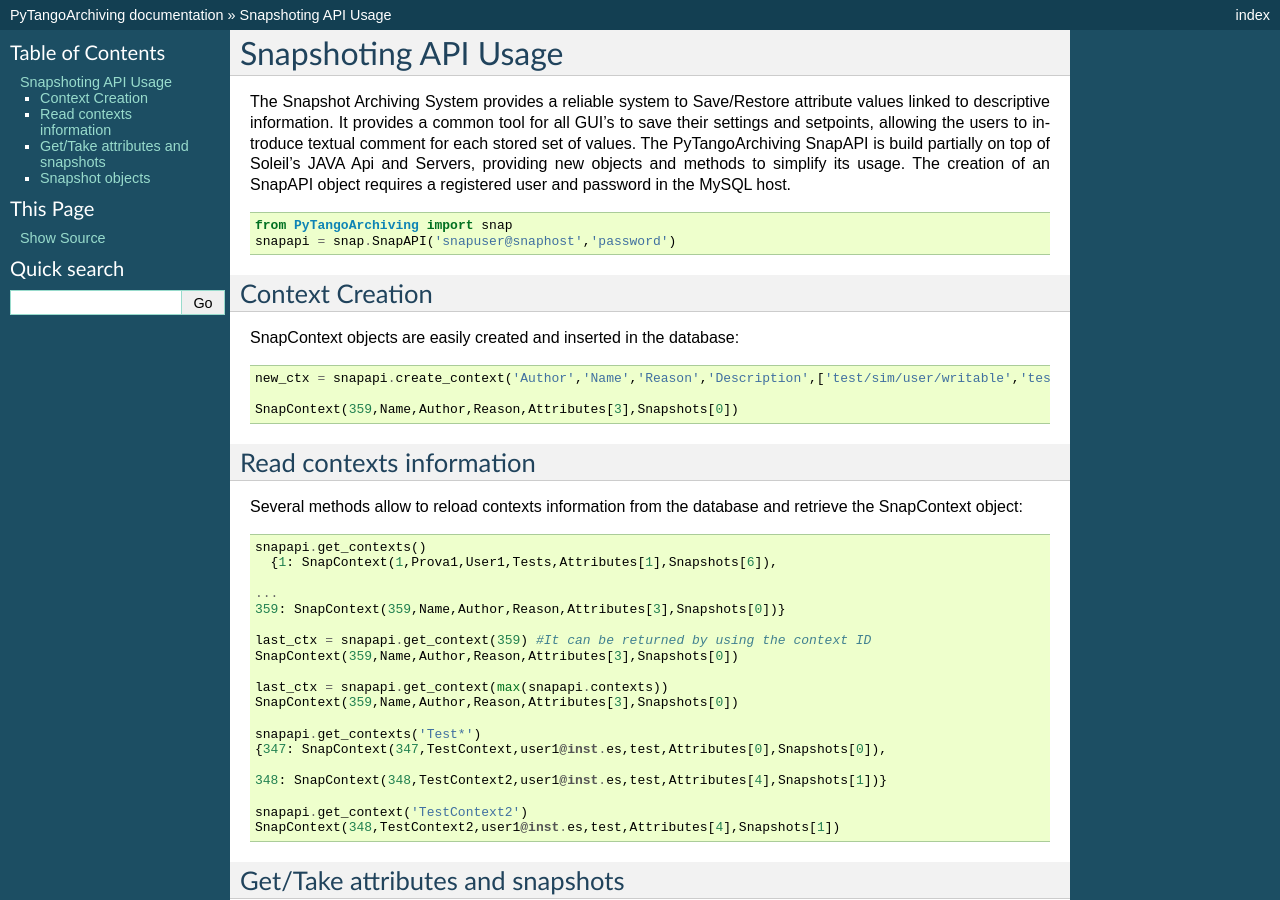
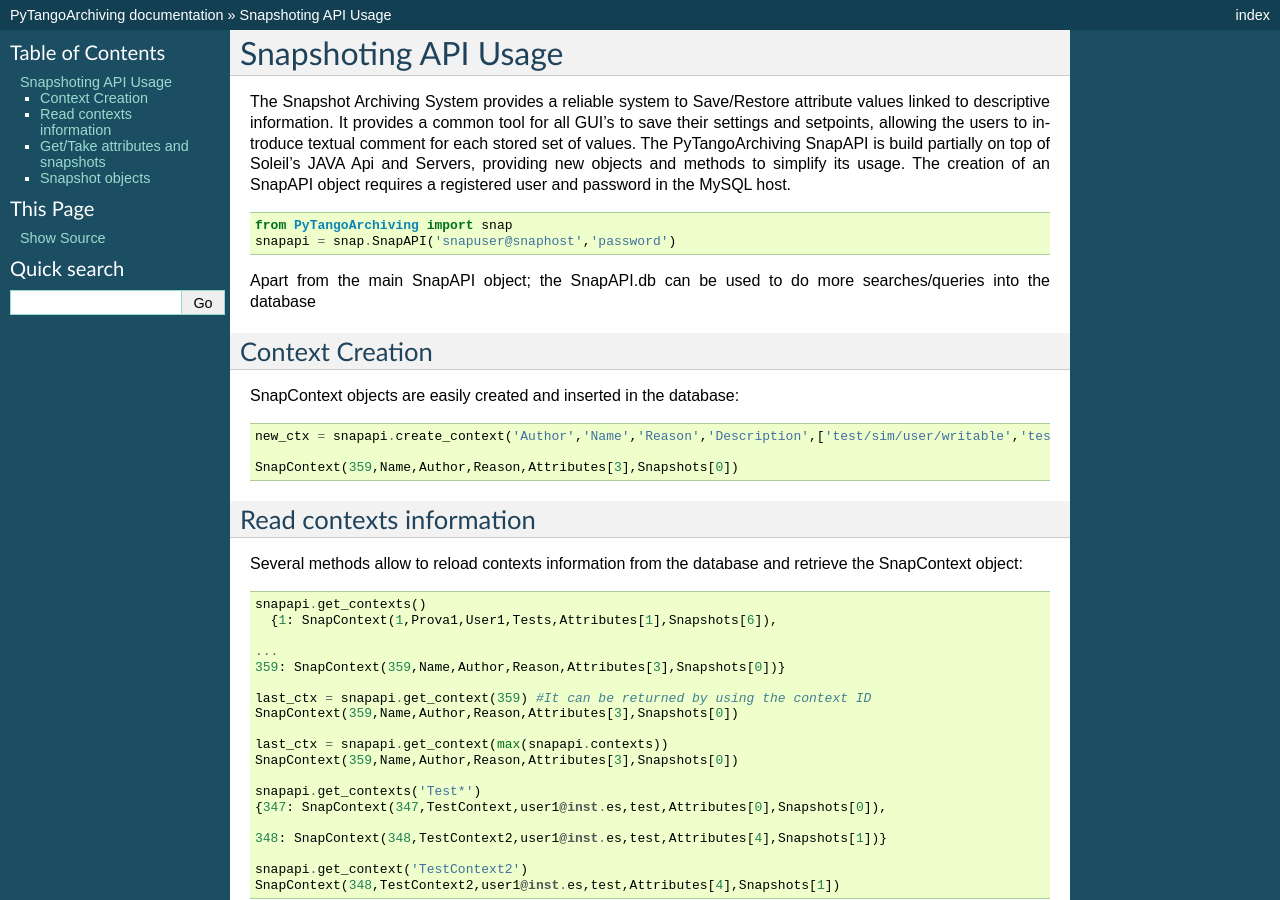
Before and after one commit to tango-controls/PyTangoArchiving, a Sphinx documentation site: the page built from doc/SnapUsage.rst, in a window 1280 px wide and 900 px high. Built offline with Sphinx 7.4.7, drawn with Linux system fonts in a browser that asks for light colours.

Commit message:
Update SnapUsage.rst

```diff
--- a/doc/SnapUsage.rst
+++ b/doc/SnapUsage.rst
@@ -11,6 +11,9 @@
 
   from PyTangoArchiving import snap
   snapapi = snap.SnapAPI('snapuser@snaphost','password')
+
+Apart from the main SnapAPI object; the SnapAPI.db can be used to do more searches/queries into the database
+
 
 Context Creation
 ----------------
```
